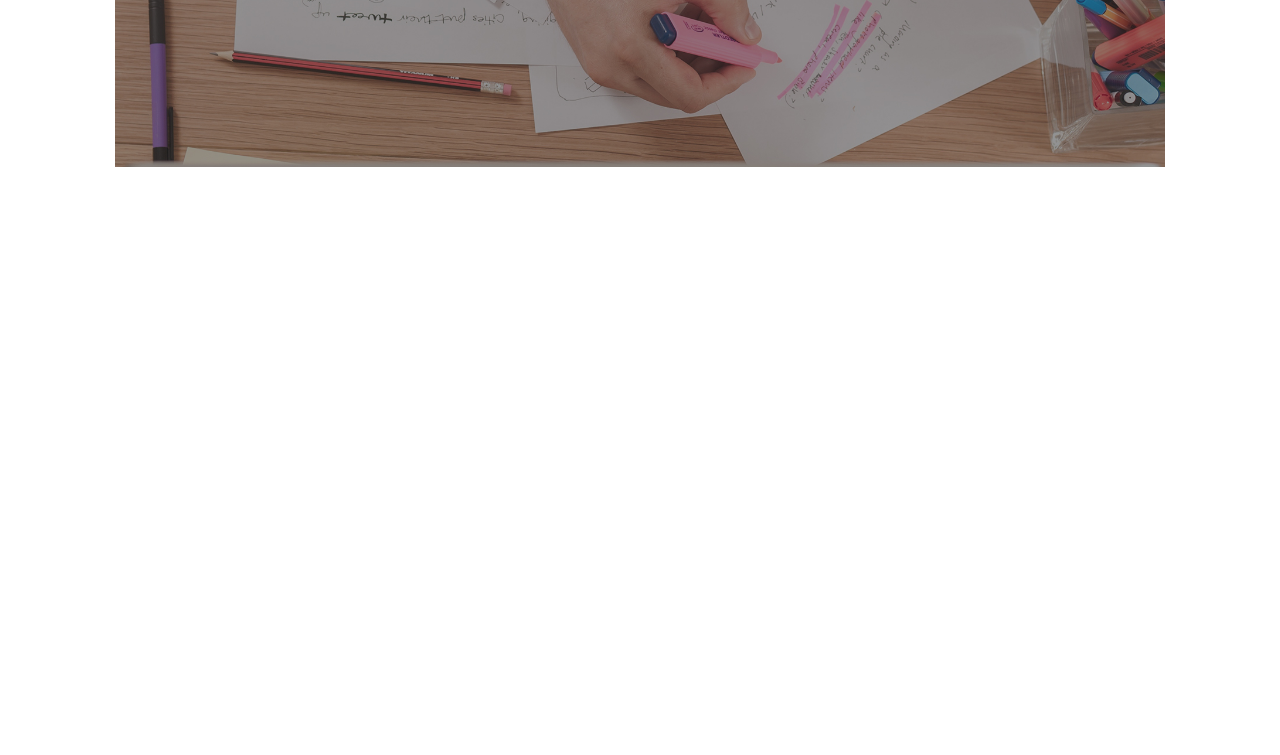
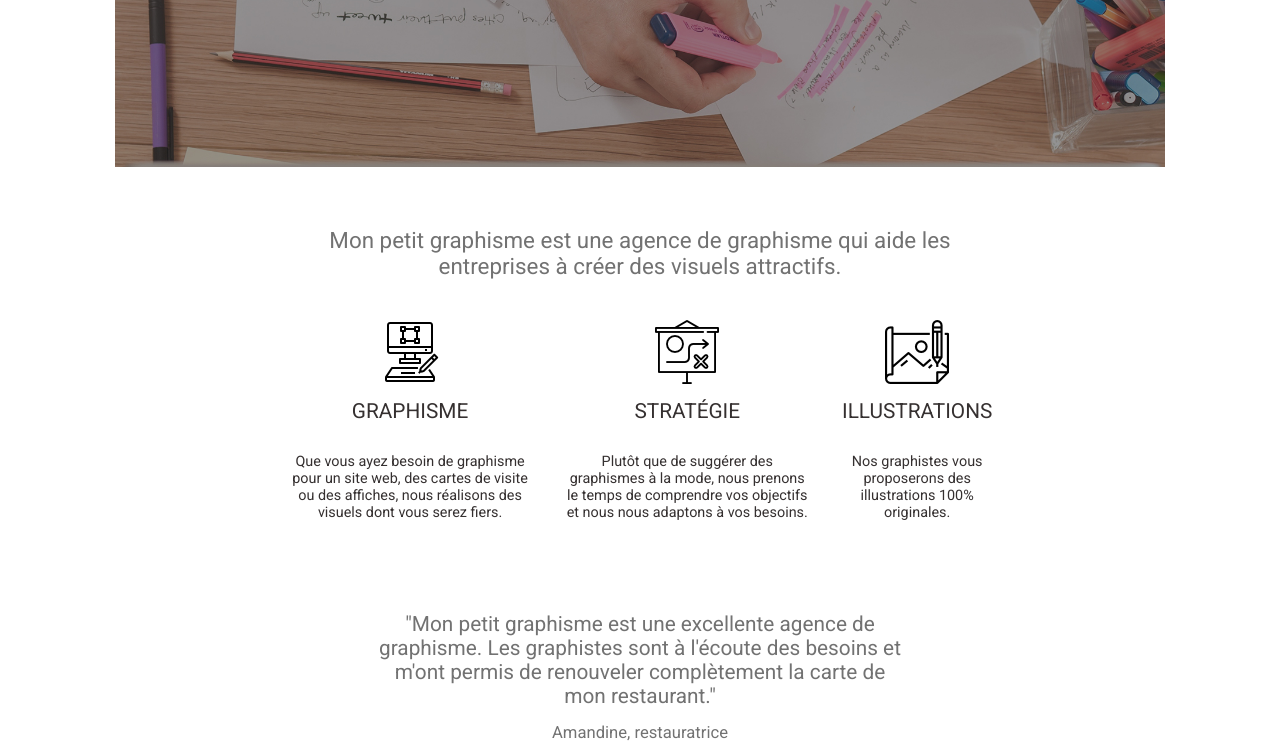
Before and after one commit to h-khribich/OC_P2_Defi, a plain HTML site: page index.html in a window 1280 px wide. Shown: the part 431-1186 px from the top of the page. Before the commit the page ends 800 px from the top, so only its background shows below. Drawn offline with Linux system fonts and the light colour scheme.

Commit message:
Section présentation

```diff
--- a/index.html
+++ b/index.html
@@ -36,6 +36,35 @@
 
             <!-- Presentation & testimony section -->
 
+            <section>
+                <div id="presentation">
+                    <p id="presentation_para">Mon petit graphisme est une agence de graphisme qui aide les entreprises à créer des visuels attractifs.</p>
+
+                    <div id="presentation_articles">
+                        <article>
+                            <img src="Images/graphic-design.png">
+                            <p class="article_titre">GRAPHISME</p>
+                            <p class="article_para">Que vous ayez besoin de graphisme pour un site web, des cartes de visite ou des affiches, nous réalisons des visuels dont vous serez fiers.</p>
+                        </article>
+                        <article>
+                            <img src="Images/strategie.png">
+                            <p class="article_titre">STRATÉGIE</p>
+                            <p class="article_para">Plutôt que de suggérer des graphismes à la mode, nous prenons le temps de comprendre vos objectifs et nous nous adaptons à vos besoins.</p>
+                        </article>
+                        <article>
+                            <img src="Images/illustrations.png">
+                            <p class="article_titre">ILLUSTRATIONS</p>
+                            <p class="article_para">Nos graphistes vous proposerons des illustrations 100% originales.</p>
+                        </article>
+                    </div>
+                </div>
+
+                <div id="testimony">
+                    <p>"Mon petit graphisme est une excellente agence de graphisme. Les graphistes sont à l'écoute des besoins et m'ont permis de renouveler complètement la carte de mon restaurant."</p>
+                    <p id="testimony_name">Amandine, restauratrice</p>
+                </div>
+            </section>
+
         </main>
     </body>
 </html>
--- a/style.css
+++ b/style.css
@@ -5,7 +5,7 @@
     margin: 0;
     box-sizing: border-box;
     font-family: Roboto, sans-serif;
-    color: rgb(77, 66, 66);
+    color: rgb(53, 48, 48);
 }
 
 body {
@@ -80,3 +80,65 @@ nav ul {
     font-weight: 400;
     font-size: 30px;
 }
+
+/* --- SECTION PRESENTATION --- */
+
+#presentation {
+    margin: 20px 15%;
+    height: 380px;
+    display: flex;
+    flex-direction: column;
+    justify-content: space-evenly;
+    text-align: center;
+}
+
+#presentation_para {
+    font-size: 1.4em;
+    padding: 20px 40px;
+    color: rgb(114, 114, 114);
+}
+
+/* Articles */
+
+#presentation_articles {
+    display: flex;
+    align-self: flex-end;
+}
+
+.article_titre {
+    font-size: 1.3em;
+}
+
+article {
+    display: flex;
+    flex-direction: column;
+    padding-bottom: 10px;
+}
+
+article p { padding: 15px; }
+
+article img {
+    align-self: center;
+}
+
+.article_para {
+    font-size: 0.9em;
+}
+
+/* Testimony */
+
+#testimony {
+    margin: 0px 25%;
+    padding-top: 25px;
+    font-size: 1.3em;
+    text-align: center;
+}
+
+#testimony p {
+    color: rgb(114, 114, 114);
+}
+
+#testimony_name {
+    padding-top: 15px;
+    font-size: 0.8em;
+}
```
